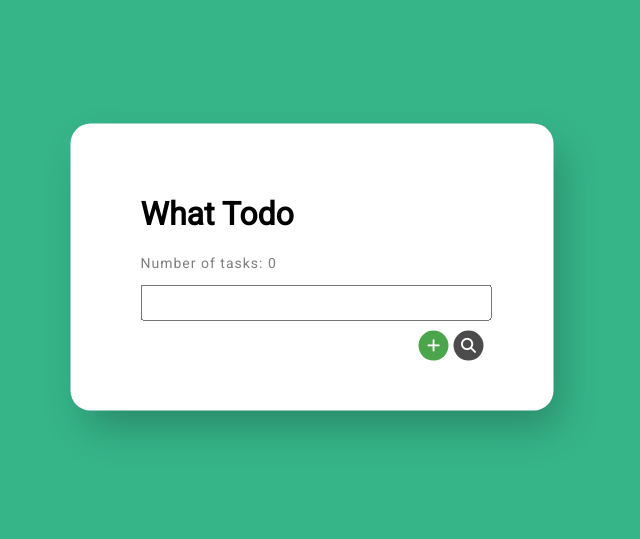
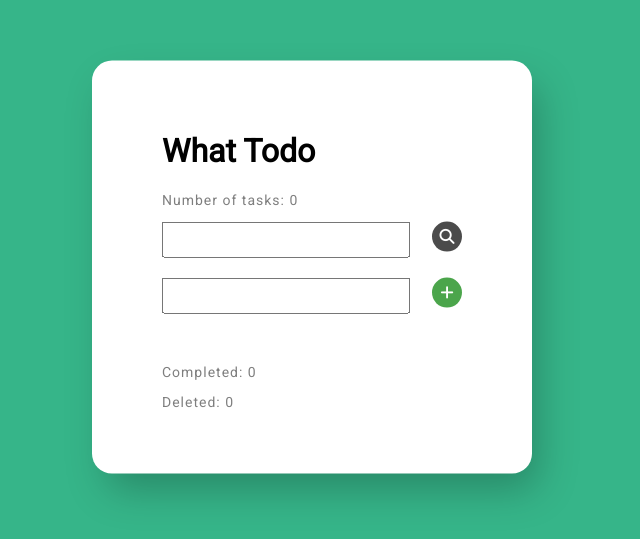
Before and after one commit to haendzel/todo-app-js, a plain HTML site: page index.html in a window 1280 px wide. Shown: the part 133-672 px from the top of the page, without its empty margins (328-968 px from the left). Drawn offline with Linux system fonts and the light colour scheme.

Commit message:
tasks js

```diff
--- a/css/style.min.css
+++ b/css/style.min.css
@@ -1 +1 @@
-body{font-family:Roboto,sans-serif;background-color:#36b589}.list{position:absolute;top:50%;left:50%;background-color:#fff;transform:translate(-50%,-50%);padding:50px 70px;border-radius:20px;box-shadow:10px 20px 40px -5px rgba(0,0,0,.25);max-width:400px}button{height:30px;min-width:30px;border-radius:30px;font-size:15px;margin-left:5px;background:#000;color:#fff;border:none;float:right;opacity:.7}button:focus,button:hover{opacity:1;outline:0}button.add{background-color:green}button.remove{background-color:transparent;color:red;height:30px;min-width:30px;font-size:12px;border-radius:none;margin:0;padding:0}input{font-size:20px;height:30px;width:100%;margin-bottom:10px}p{font-size:14px;opacity:.5;font-weight:300;letter-spacing:1px}li{display:normal;list-style-type:none;font-size:16px;line-height:30px;padding:10px;min-height:30px;border-bottom:1px solid #d3d3d3}.tasks{min-width:100%;max-height:40vh;overflow:auto}ul{padding-left:0;margin:0}
+body{font-family:Roboto,sans-serif;background-color:#36b589}.list{position:absolute;top:50%;left:50%;background-color:#fff;transform:translate(-50%,-50%);padding:50px 70px;border-radius:20px;box-shadow:10px 20px 40px -5px rgba(0,0,0,.25);width:300px;max-width:700px}button{height:30px;min-width:30px;border-radius:30px;font-size:15px;margin-left:5px;background:#000;color:#fff;border:none;float:right;opacity:.7;margin-bottom:10px}button:focus,button:hover{opacity:1;outline:0}button.add{background-color:green}button.remove{background-color:transparent;color:red;height:30px;min-width:30px;font-size:10px;border-radius:none;margin:0;padding:0}form{margin-bottom:10px}form:last-of-type{margin-bottom:20px}input[type=text]{font-size:20px;height:30px;width:80%;margin-bottom:10px}input[type=checkbox]{margin:0 2px 0 0;padding:0}p{font-size:14px;font-weight:300;letter-spacing:1px}li,p{opacity:.5}li{display:normal;list-style-type:none;font-size:16px;line-height:30px;padding:10px;min-height:30px;border-bottom:1px solid #d3d3d3}.tasks{min-width:100%;max-height:25vh;overflow:auto;margin-bottom:20px}ul{padding-left:0;margin:0}
--- a/index.html
+++ b/index.html
@@ -14,12 +14,19 @@
     <div class="list">
         <h1>What Todo</h1>
         <p>Number of tasks: <span>0</span></p>
-        <input type="text">
-        <button class="search"><i class="fa fa-search"></i></button>
-        <button class="add"><i class="fa fa-plus"></i></button>
+        <form>
+            <input class="magnifier" type="text">
+            <button class="search"><i class="fa fa-search"></i></button>
+        </form>
+        <form>
+            <input class="todo" type="text">
+            <button class="add"><i class="fa fa-plus"></i></button>
+        </form>
         <div class="tasks">
             <ul></ul>
         </div>
+        <p class="completed">Completed: <span>0</span></p>
+        <p class="trash">Deleted: <span>0</span></p>
     </div>
     <script src="js/main.min.js"></script>
 </body>
```
Also changed, not shown: js/main.min.js (+1 -1 lines).
